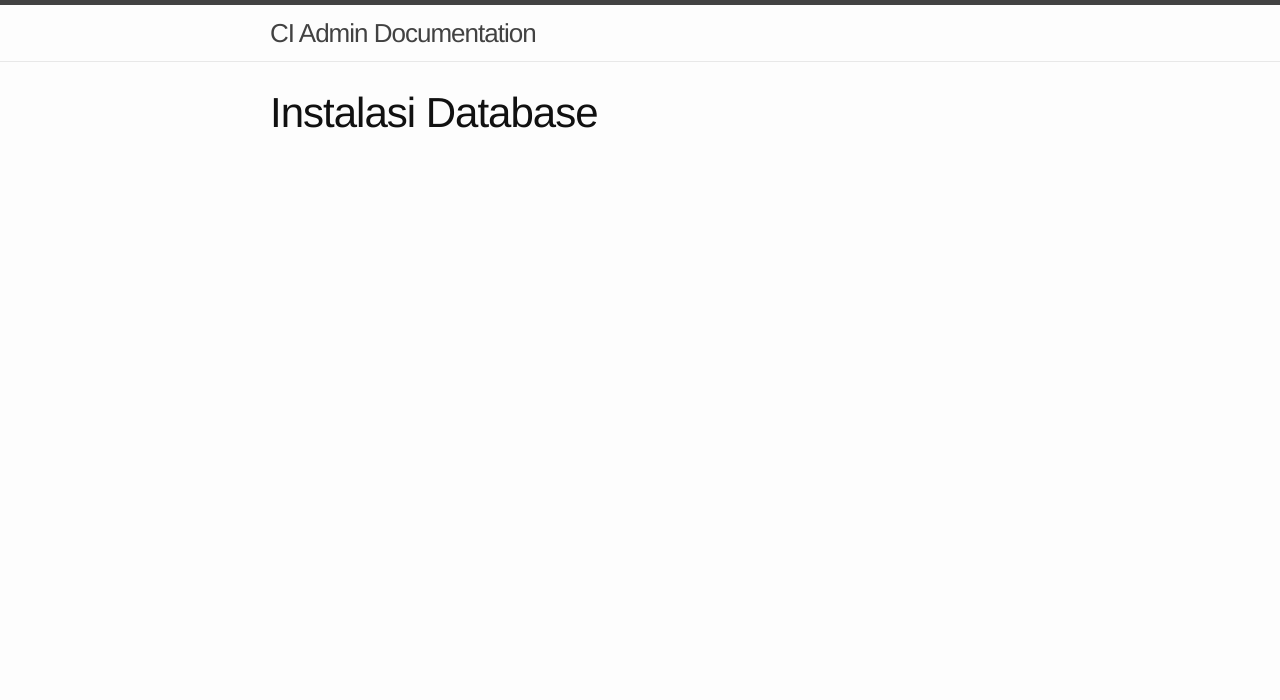
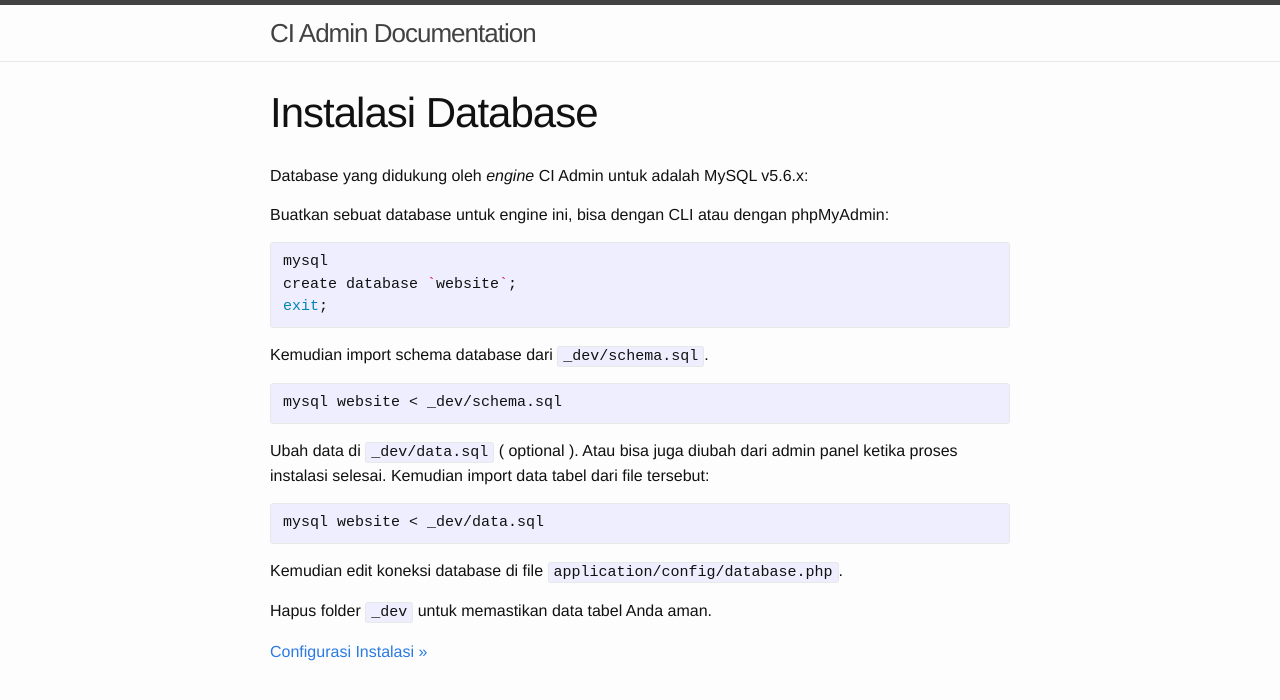
Before and after one commit to iqbalfn/admin, a Jekyll site: the page built from _posts/2000-12-29-instalasi-database.md, in a window 1280 px wide. Shown: the top 700 px of the page. Built offline with Jekyll 4.4.1, drawn with Linux system fonts in a browser that asks for light colours.

Commit message:
More post

```diff
--- a/_posts/2000-12-29-instalasi-database.md
+++ b/_posts/2000-12-29-instalasi-database.md
@@ -3,3 +3,32 @@ layout: post
 title: Instalasi Database
 category: Instalasi
 ---
+
+Database yang didukung oleh *engine* CI Admin untuk adalah MySQL v5.6.x:
+
+Buatkan sebuat database untuk engine ini, bisa dengan CLI atau dengan phpMyAdmin:
+
+{% highlight bash %}
+mysql
+create database `website`;
+exit;
+{% endhighlight %}
+
+Kemudian import schema database dari `_dev/schema.sql`.
+
+{% highlight bash %}
+mysql website < _dev/schema.sql
+{% endhighlight %}
+
+Ubah data di `_dev/data.sql` ( optional ). Atau bisa juga diubah dari admin panel
+ketika proses instalasi selesai. Kemudian import data tabel dari file tersebut:
+
+{% highlight bash %}
+mysql website < _dev/data.sql
+{% endhighlight %}
+
+Kemudian edit koneksi database di file `application/config/database.php`.
+
+Hapus folder `_dev` untuk memastikan data tabel Anda aman.
+
+[Configurasi Instalasi &#187;]({{ site.baseurl }}{% post_url 2000-12-28-configurasi-instalasi %})
```
Also changed, not shown: _posts/2000-12-27-configurasi-google-analytics.md (added, +50 -0 lines), _posts/2000-12-28-configurasi-google-analytics.md (deleted, +0 -5 lines), _posts/2000-12-28-configurasi-instalasi.md (added, +37 -0 lines), _posts/2000-12-30-clone-project-dari-github.md (+2 -0 lines), _posts/2000-12-31-referensi-instalasi.md (renamed from _posts/2000-12-31-installation.md, +3 -2 lines), _posts/2001-12-31-referensi-tema.md (renamed from _posts/2001-01-01-tema.md, +1 -1 lines), _posts/2002-01-02-site-params.md (added, +5 -0 lines), _posts/2002-12-31-referensi-admin.md (renamed from _posts/2002-01-01-admin.md, +1 -1 lines), _posts/2003-12-31-referensi-sistem.md (renamed from _posts/2003-01-01-system.md, +1 -1 lines).
